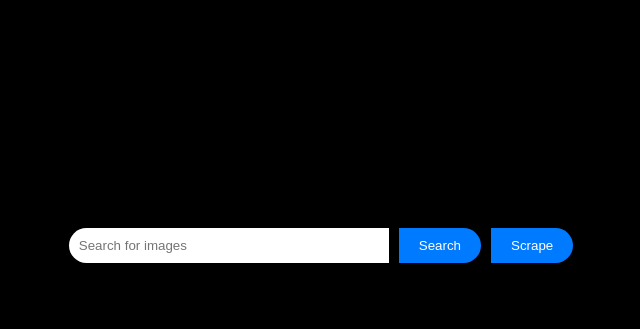
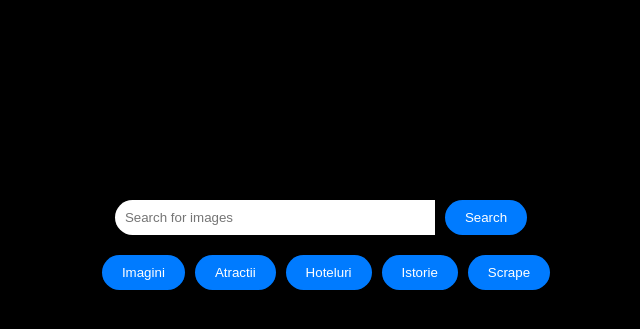
Before and after one commit to SabinGhost19/-Selenium-Automation-App-, a Flask app: page / in a window 1280 px wide. Shown: the part 145-474 px from the top of the page, without its empty margins (319-959 px from the left). Run offline with Flask 3, Linux system fonts and the light colour scheme.

Commit message:
Updated interface

```diff
--- a/UnsplashAPI/static/styles.css
+++ b/UnsplashAPI/static/styles.css
@@ -19,7 +19,7 @@ body {
     align-items: center;
 }
 
-.search-bar {
+.search-bar, .options-bar {
     display: flex;
     justify-content: center;
     margin-bottom: 20px;
@@ -33,17 +33,17 @@ body {
     outline: none;
 }
 
-#search-button, #scrape-button {
+#search-button, #scrape-button, #show-images, #show-attractions, #show-hotels, #show-history {
     padding: 10px 20px;
     border: none;
-    border-radius: 0 20px 20px 0;
+    border-radius: 20px;
     background-color: #007BFF;
     color: #fff;
     cursor: pointer;
     margin-left: 10px;
 }
 
-#search-button:hover, #scrape-button:hover {
+#search-button:hover, #scrape-button:hover, #show-images:hover, #show-attractions:hover, #show-hotels:hover, #show-history:hover {
     background-color: #0056b3;
 }
 
@@ -91,3 +91,7 @@ body {
 .card p span {
     font-weight: bold;
 }
+
+.hidden {
+    display: none;
+}
--- a/UnsplashAPI/templates/index.html
+++ b/UnsplashAPI/templates/index.html
@@ -11,10 +11,20 @@
         <div class="search-bar">
             <input type="text" id="search-input" placeholder="Search for images">
             <button id="search-button">Search</button>
+        </div>
+        <div class="options-bar">
+            <button id="show-images">Imagini</button>
+            <button id="show-attractions">Atractii</button>
+            <button id="show-hotels">Hoteluri</button>
+            <button id="show-history">Istorie</button>
             <button id="scrape-button">Scrape</button>
         </div>
         <div id="results" class="results"></div>
-        <div id="scrape-results" class="results"></div>
+        <div id="scrape-results">
+            <div id="attractions-results" class="results hidden"></div>
+            <div id="hotels-results" class="results hidden"></div>
+            <div id="history-results" class="results hidden"></div>
+        </div>
     </div>
     <script src="{{ url_for('static', filename='script.js') }}"></script>
 </body>
```
Also changed, not shown: UnsplashAPI/static/script.js (+43 -11 lines).
